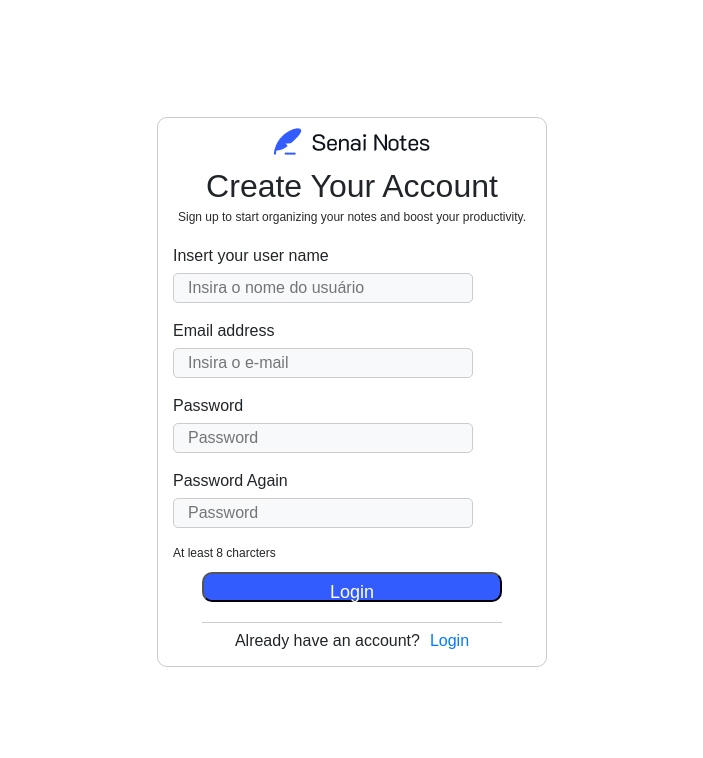
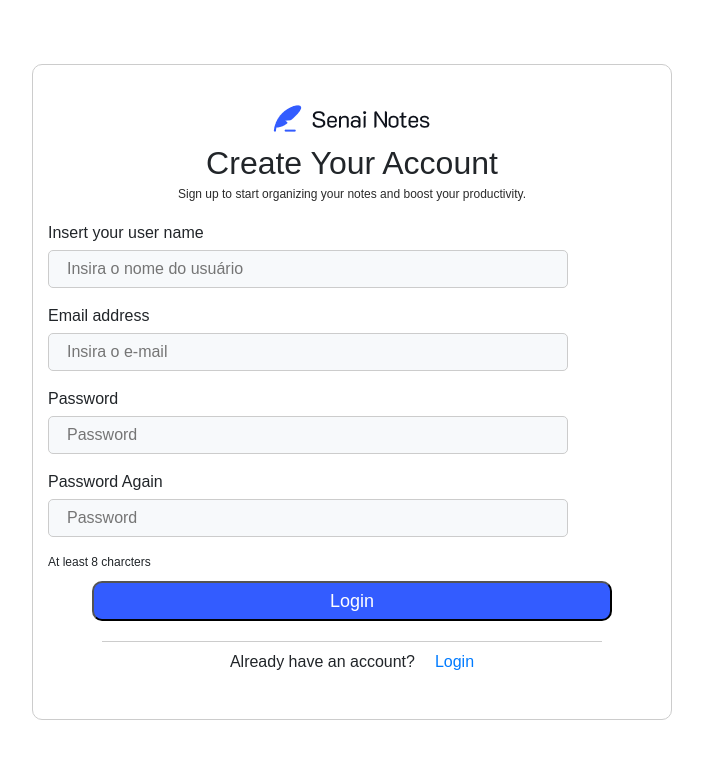
Before and after one commit to pferreirasolu/senai-notes-Jul25-web-angular, an Angular app: page /cadastro in a window 1280 px wide. Shown: the top 758 px of the page, without its empty margins (288-991 px from the left). Built offline with nearby package versions, Linux system fonts and the light colour scheme.

Commit message:
criacao de branch

```diff
--- a/package.json
+++ b/package.json
@@ -29,6 +29,8 @@
     "@angular/platform-browser": "^20.2.0",
     "@angular/router": "^20.2.0",
     "bootstrap": "^4.6.2",
+    "json-serve": "^0.1.0",
+    "json-server": "^1.0.0-beta.3",
     "rxjs": "~7.8.0",
     "tslib": "^2.3.0"
   },
--- a/src/app/user-module/new-user/new-user.component.css
+++ b/src/app/user-module/new-user/new-user.component.css
@@ -28,8 +28,8 @@
 }
 
 .login-container {
-    width: 390px;/*Largura da tela*/
-    height:550px;/*Altura da tela*/
+    width: 50vw;/*Largura da tela*/
+    height: 82vh;/*Altura da tela*/
     display: flex; /*Ativar o flex*/
     flex-direction: column; /*Muda o flex para colunas*/
     align-items: center; /*Centralizar horizontalmente*/
@@ -65,10 +65,11 @@
 
 .inpt{
 
-    padding: 14px;
-    background-color:#F7F9FB;
-    width: 300px;
-    height: 30px;
+
+    padding: 18px;
+    background-color: #F7F9FB;
+    width: 520px;
+    height: 29px;
     border: 1px solid #ccc;
     border-radius: 5px;
     margin-bottom: 16px;
@@ -78,14 +79,13 @@
 
 
 .login-container button {
-
-    background-color:#335CFF;
-    width: 300px;
-    height: 30px;
-    padding: 5px;
+    background-color: #335CFF;
+    width: 520px;
+    height: 40px;
+    padding: 0px;
     border-radius: 10px;
     color: #fffefe;
-    font-size:18px;
+    font-size: 18px;
     cursor: pointer;
 }
 
@@ -104,13 +104,13 @@ margin-bottom: 1px;
 
 .signup{
     margin-top: 20px;
-    width: 300px;
-    height: 36px;
+    width: 500px;
+    height: 40px;
     display: flex;
     flex-direction: row;
     justify-content: center;
     align-items: center;
-    border-top:1px solid #ccc;
-    gap: 10px;
+    border-top: 1px solid #ccc;
+    gap: 20px;
     font-weight: 400;
 }
--- a/src/styles.css
+++ b/src/styles.css
@@ -1,7 +1,7 @@
 /* You can add global styles to this file, and also import other style files */
 /* You can add global styles to this file, and also import other style files */
 @import url('https://fonts.googleapis.com/css2?family=Inter:ital,opsz,wght@0,14..32,100..900;1,14..32,100..900&display=swap');
-
+@import 'bootstrap/dist/css/bootstrap.min.css';
 *{
     padding: 0px;/*Margem interna*/
     margin: 0px;/*margem externa*/
```
Also changed, not shown: database.json (added, +15 -0 lines), 1 other file (tests, documents, lock files or other folders).
